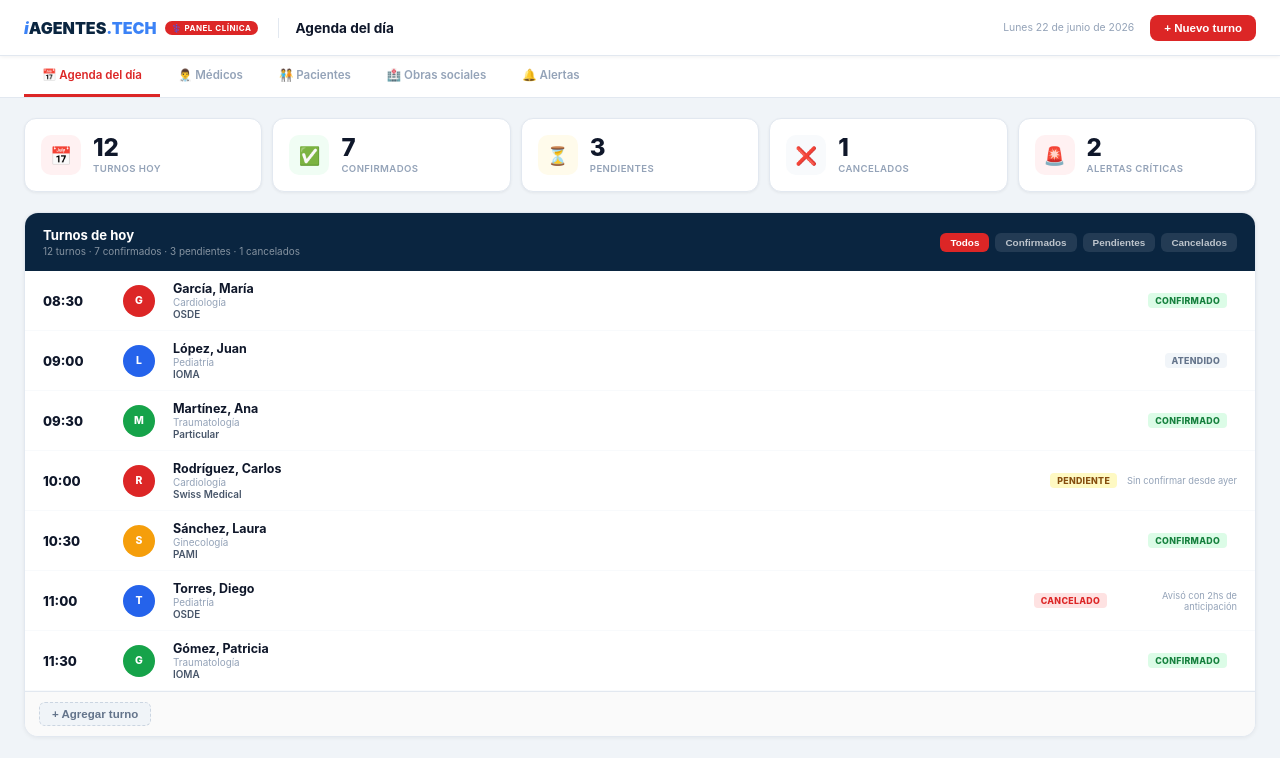
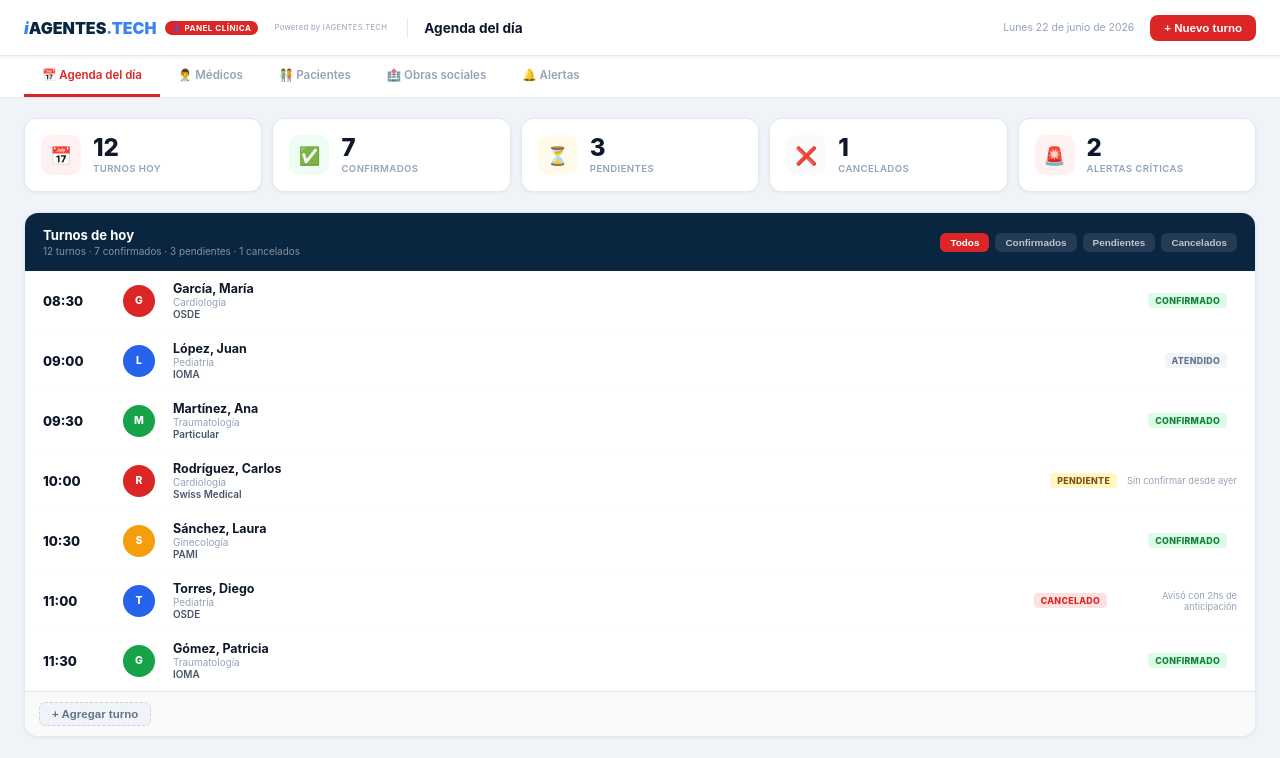
Before and after one commit to cursos2025aaf/panel-clinicas, a plain HTML site: page index.html in a window 1280 px wide. Drawn offline with Linux system fonts and the light colour scheme.

Commit message:
T11: agregar subtitulo Powered by IAGENTES.TECH en header

```diff
--- a/index.html
+++ b/index.html
@@ -32,6 +32,7 @@ body{font-family:-apple-system,BlinkMacSystemFont,'Segoe UI',sans-serif;backgrou
 .logo-text .la{color:var(--navy);}
 .logo-text .lt{color:#3B82F6;}
 .logo-tag{background:var(--rojo);color:#fff;font-size:.5rem;font-weight:700;padding:2px 7px;border-radius:20px;letter-spacing:.5px;white-space:nowrap;}
+.powered-by{font-size:.48rem;color:var(--text-muted);letter-spacing:.3px;margin-left:8px;white-space:nowrap;}
 .hdr-titulo{font-size:.85rem;font-weight:700;color:var(--text);flex:1;}
 .hdr-fecha{font-size:.65rem;color:var(--text-muted);}
 .hdr-btn{background:var(--rojo);color:#fff;border:none;border-radius:8px;padding:7px 14px;font-size:.72rem;font-weight:700;cursor:pointer;white-space:nowrap;}
@@ -169,6 +170,7 @@ body{font-family:-apple-system,BlinkMacSystemFont,'Segoe UI',sans-serif;backgrou
   <div class="logo-wrap">
     <div class="logo-text"><span class="li">i</span><span class="la">AGENTES</span><span class="lt">.TECH</span></div>
     <div class="logo-tag">⚕️ PANEL CLÍNICA</div>
+    <div class="powered-by">Powered by IAGENTES.TECH</div>
   </div>
   <div class="hdr-titulo" id="hdrTitulo">Agenda del día</div>
   <div class="hdr-fecha" id="fecha"></div>
```
